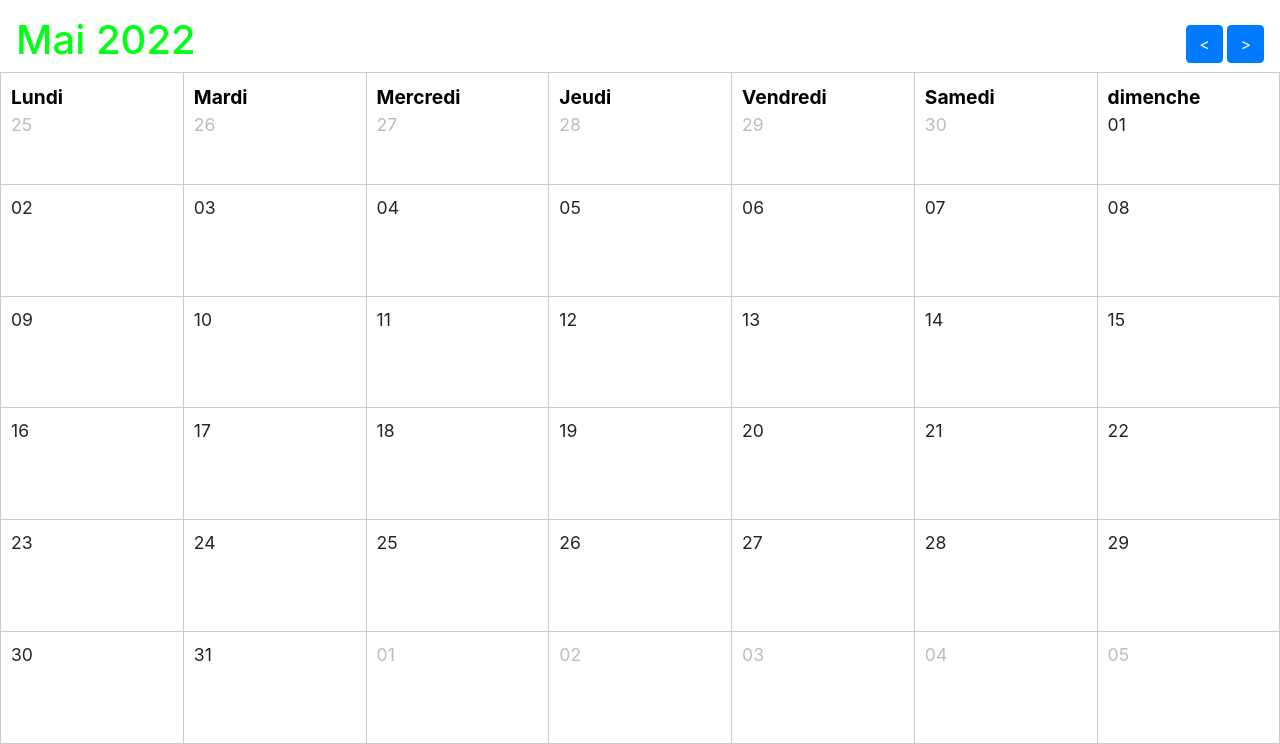
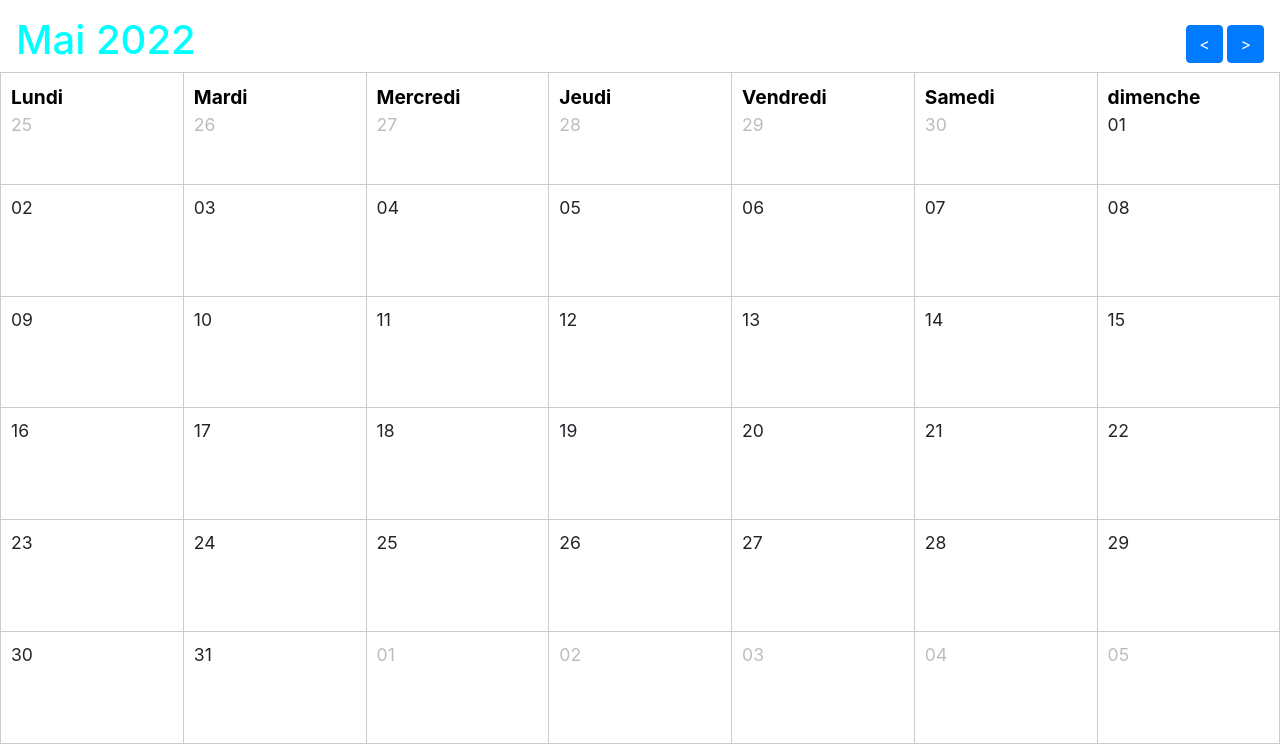
Before and after one commit to nacerkraa/Calendar, a PHP site: page / in a window 1280 px wide. Shown: the part 56-800 px from the top of the page. Run offline with PHP 8.4, Linux system fonts and the light colour scheme.

Commit message:
change the color

```diff
--- a/public/css/calendar.css
+++ b/public/css/calendar.css
@@ -1,5 +1,5 @@
 h1{
-  color: rgb(0, 255, 21);
+  color: aqua
 }
 
 .calander__table{
```
